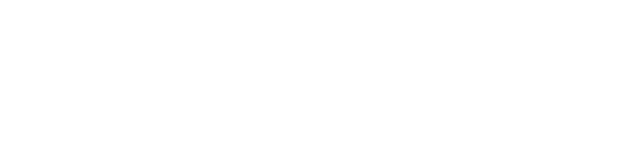
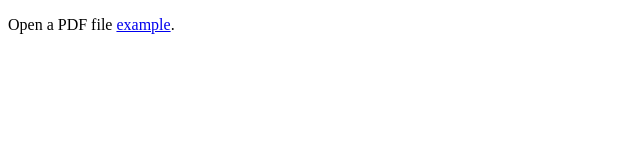
Before and after one commit to just-Luka/just-Luka.github.io, a plain HTML site: page index.html in a window 1280 px wide. Shown: the whole page, without its empty margins (0-640 px from the left). Drawn offline with Linux system fonts and the light colour scheme.

Commit message:
Update index.html

```diff
--- a/index.html
+++ b/index.html
@@ -5,6 +5,7 @@
     <meta http-equiv="X-UA-Compatible" content="IE=edge">
     <meta name="viewport" content="width=device-width, initial-scale=1.0">
     <title>Welcome</title>
+    <p>Open a PDF file <a href="Luka-software-dev-GE.pdf">example</a>.</p>
 </head>
 <body>
 
```
